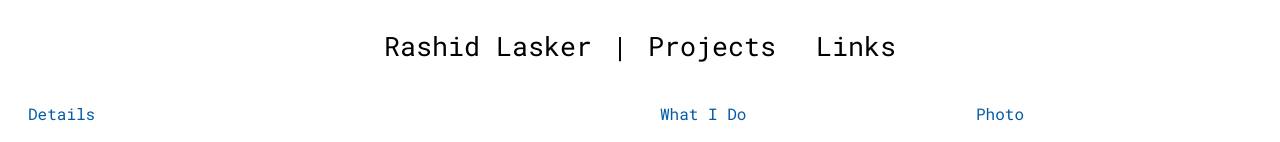
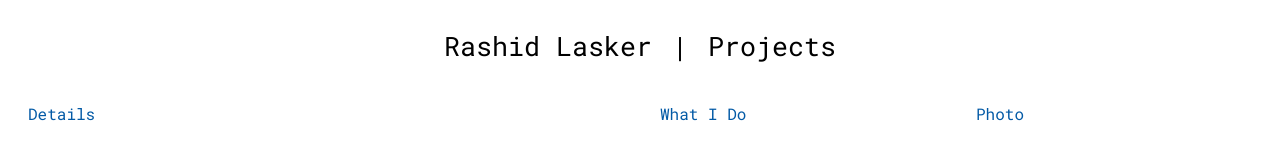
Before and after one commit to rashidlasker/rashidlasker.github.io, a React (Create React App) app: page / in a window 1280 px wide. Shown: the top 142 px of the page. Built offline with nearby package versions, Linux system fonts and the light colour scheme.

Commit message:
hide link

```diff
--- a/src/views/App.js
+++ b/src/views/App.js
@@ -11,7 +11,7 @@ const App = () => {
           <Link className="link link-1" to="">Rashid Lasker</Link>
           <span className="divider">|</span>
           <Link className="link link-3" to="/projects/">Projects</Link>
-          <Link className="link link-4" to="/links/">Links</Link>
+          {/* <Link className="link link-4" to="/links/">Links</Link> */}
         </nav>
         <div className="content">
           <Route path="/" exact component={Home} />
```
